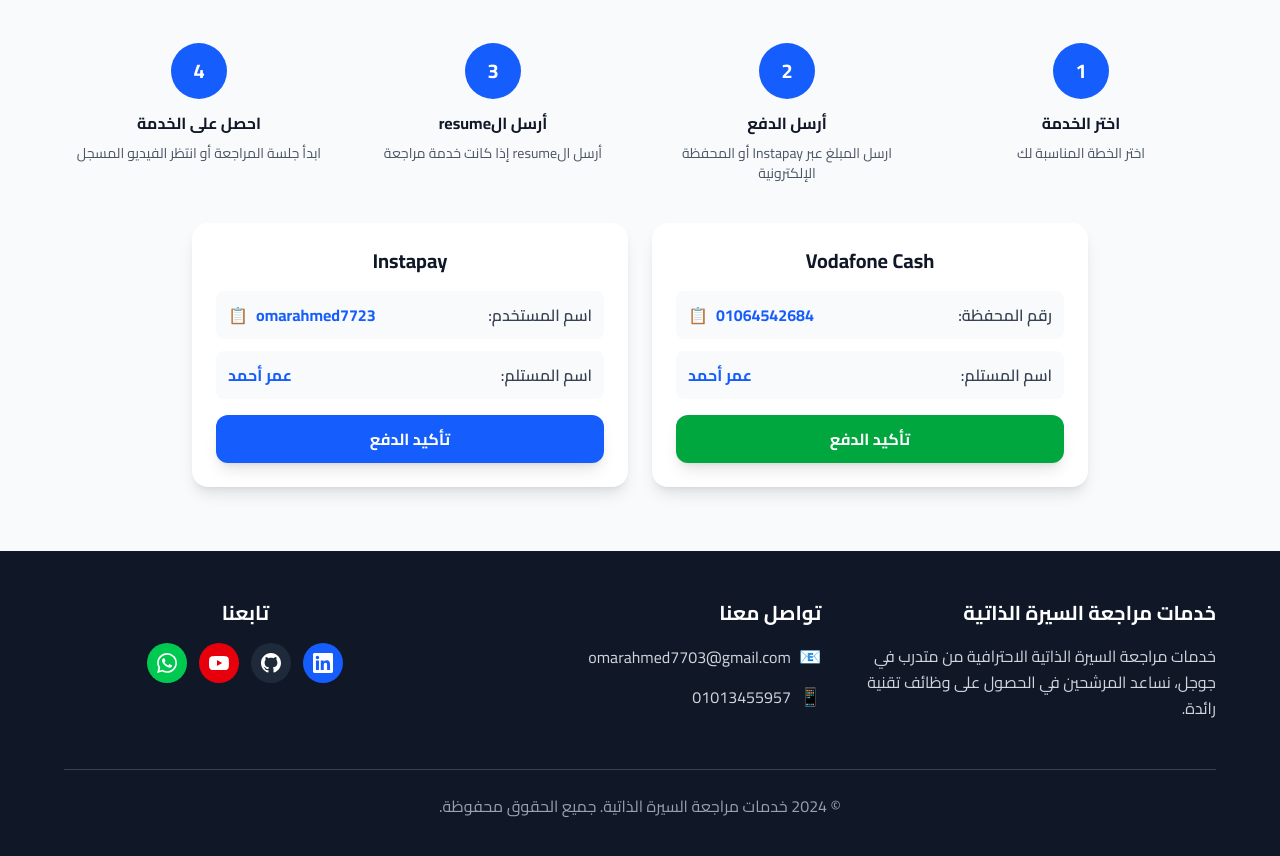
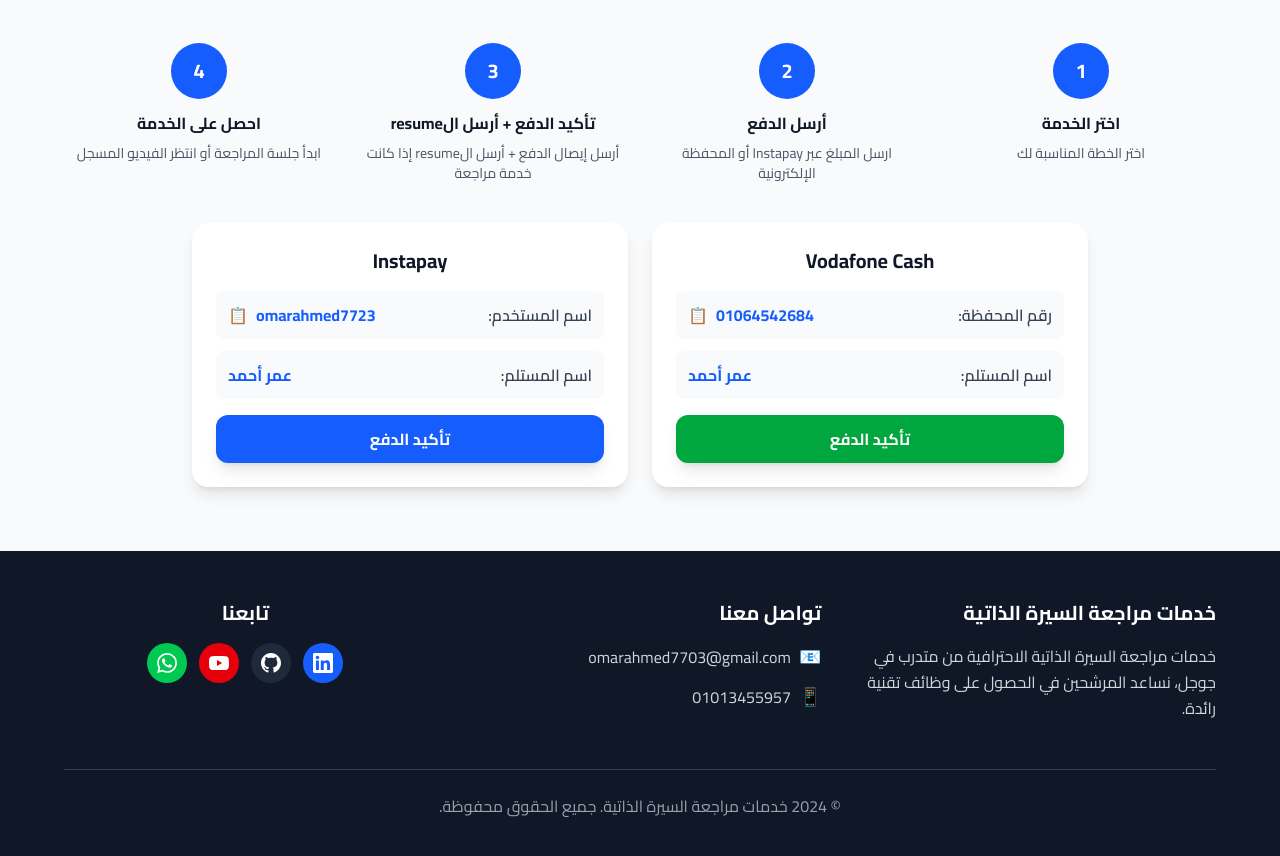
Before and after one commit to Amr-Haitham/omar-resume, a Next.js app: page / in a window 1280 px wide. Shown: the part 4212-5068 px from the top of the page. Built offline with nearby package versions, Linux system fonts and the light colour scheme.

Commit message:
fixed payment confirmation

```diff
--- a/app/page.tsx
+++ b/app/page.tsx
@@ -361,8 +361,8 @@ export default function Home() {
               <div className="w-14 h-14 bg-blue-600 rounded-full flex items-center justify-center mx-auto mb-3">
                 <span className="text-white text-xl font-bold">3</span>
               </div>
-              <h3 className="font-bold text-base mb-2 text-gray-900">أرسل الresume</h3>
-              <p className="text-gray-600 text-sm">أرسل الresume إذا كانت خدمة مراجعة</p>
+              <h3 className="font-bold text-base mb-2 text-gray-900">تأكيد الدفع + أرسل الresume</h3>
+              <p className="text-gray-600 text-sm">أرسل إيصال الدفع + أرسل الresume إذا كانت خدمة مراجعة</p>
             </div>
 
             <div className="text-center">
```
